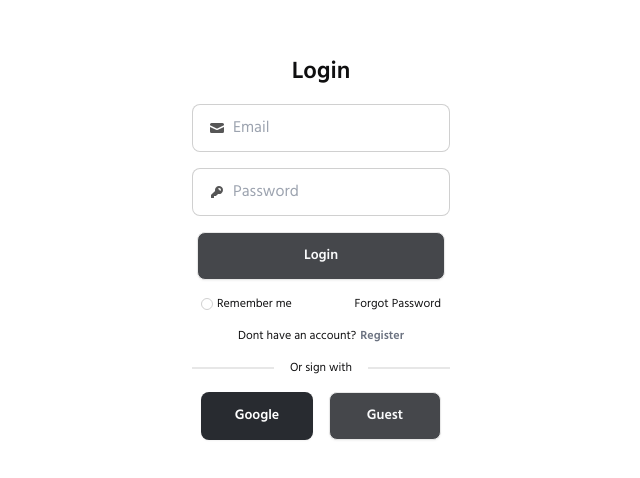
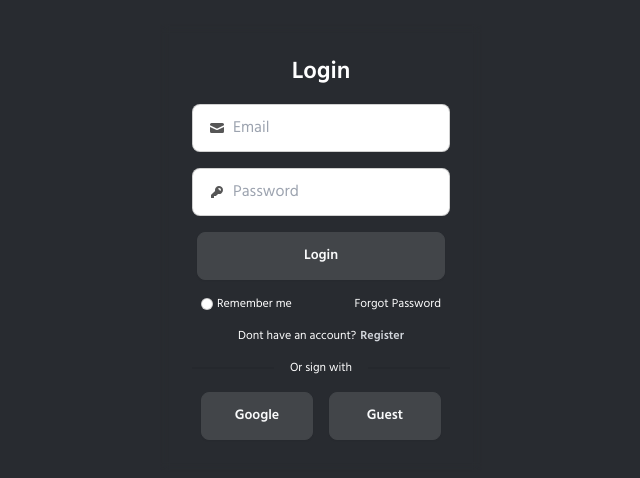
Before and after one commit to iss4gerry/chatapp-frontend, a Vue app: page /login in a window 1280 px wide. Shown: the part 196-674 px from the top of the page, without its empty margins (319-959 px from the left). Built offline with nearby package versions, Linux system fonts and the light colour scheme; no server answers; what @codekraft-studio/vue-autoscroll, axios-retry would draw is missing.

Commit message:
update ui

```diff
--- a/src/App.vue
+++ b/src/App.vue
@@ -2,7 +2,7 @@
 
 <template>
 	<main
-		class="flex flex-row justify-center items-center min-h-screen max-sm:min-h-full"
+		class="flex flex-row justify-center items-center min-h-screen max-sm:min-h-full bg-[#282b30]"
 	>
 		<router-view></router-view>
 	</main>
--- a/src/views/Login.vue
+++ b/src/views/Login.vue
@@ -82,7 +82,7 @@ const loginButton = async () => {
 	}
 };
 function generateRandomGuestName() {
-	const randomNumber = Math.floor(Math.random() * 10000); // Angka acak 0-999
+	const randomNumber = Math.floor(Math.random() * 10000);
 
 	return `Guest_${randomNumber}`;
 }
@@ -170,7 +170,7 @@ const loginAsGuest = async () => {
 			</div>
 			<div class="card-body max-sm:w-[44vh] backdrop-blur-sm mt-10">
 				<div class="flex flex-col justify-center items-center space-y-4 w-full">
-					<h2 class="text-2xl font-semibold">Login</h2>
+					<h2 class="text-2xl font-semibold text-white">Login</h2>
 					<label class="input input-bordered flex items-center gap-2">
 						<svg
 							xmlns="http://www.w3.org/2000/svg"
@@ -213,7 +213,7 @@ const loginAsGuest = async () => {
 						/>
 					</label>
 					<button
-						class="btn w-[31vh] bg-accent text-gray-50"
+						class="btn w-[31vh] bg-[#424549] border-[#424549] text-gray-50"
 						:disabled="loginRequest"
 						@click="loginButton"
 					>
@@ -228,26 +228,26 @@ const loginAsGuest = async () => {
 					</button>
 					<div class="flex flex-row w-[30vh] justify-between">
 						<div class="flex flex-row justify-center items-center">
-							<input type="checkbox" class="checkbox w-3 h-3 mr-1" />
-							<p class="text-xs">Remember me</p>
+							<input type="checkbox" class="checkbox w-3 h-3 mr-1 bg-white" />
+							<p class="text-xs text-white">Remember me</p>
 						</div>
-						<a href="#" class="text-xs">Forgot Password</a>
+						<a href="#" class="text-xs text-white">Forgot Password</a>
 					</div>
 					<div class="flex flex-row items-center justify-center">
-						<p class="text-xs mr-1">Dont have an account?</p>
+						<p class="text-xs mr-1 text-white">Dont have an account?</p>
 						<router-link
 							to="register"
-							class="text-xs font-semibold text-gray-500"
+							class="text-xs font-semibold text-gray-300"
 							>Register</router-link
 						>
 					</div>
-					<div class="divider text-xs">Or sign with</div>
+					<div class="divider text-xs text-white">Or sign with</div>
 					<div class="flex flex-row flex-wrap w-[30vh] justify-between">
-						<button class="btn w-[14vh] bg-accent text-gray-50" disabled="true">
+						<button class="btn w-[14vh] bg-[#424549] border-[#424549] text-gray-50" >
 							Google
 						</button>
 						<button
-							class="btn w-[14vh] bg-accent text-gray-50"
+							class="btn w-[14vh] bg-[#424549] border-[#424549] text-gray-50"
 							:disabled="loginGuestRequest"
 							@click="loginAsGuest"
 						>
```
Lines whose indentation alone changed are shown as unchanged.
